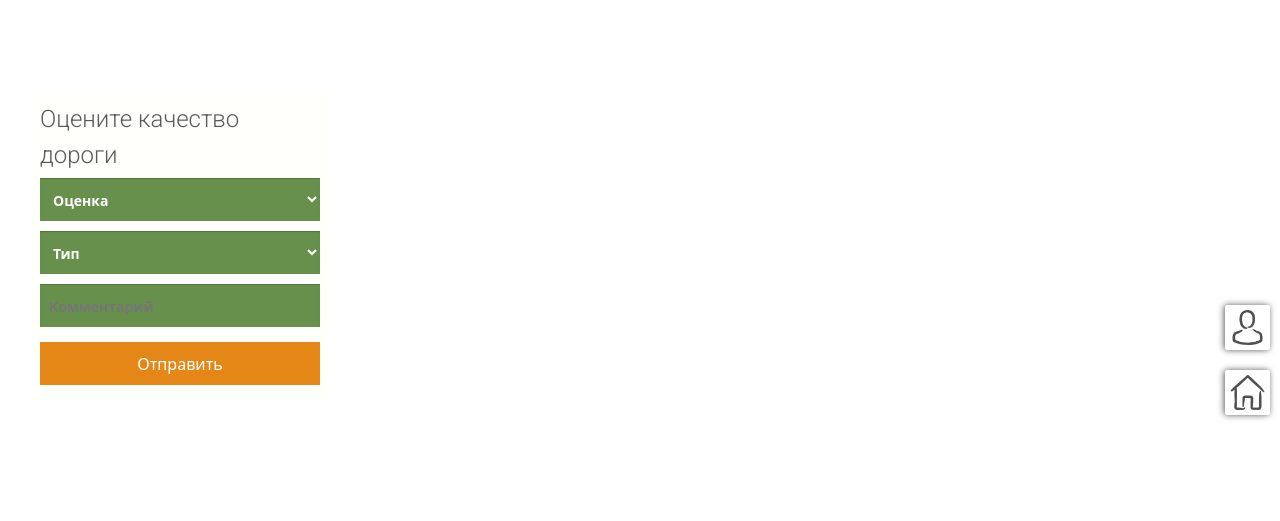
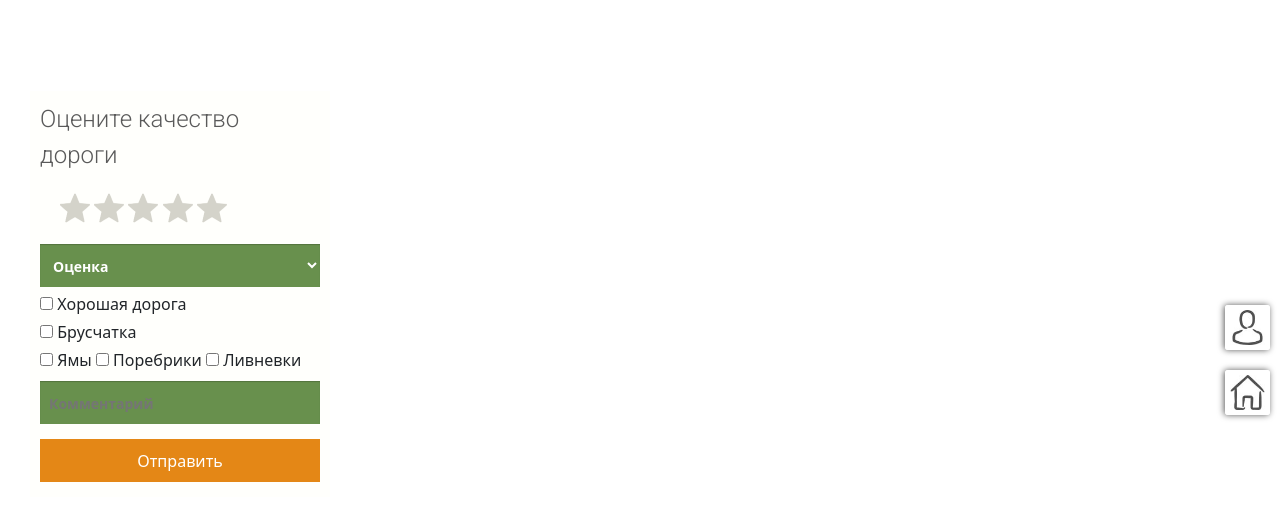
Before and after one commit to anna-makarova/streetline, a Django app: template templates/showroute.html in a window 1280 px wide. Shown: the part 24-545 px from the top of the page. Run offline with Django 3.2, Linux system fonts and the light colour scheme; a user stored in the database is signed in; tables that the repository leaves empty hold one stand-in row (values such as "Sample post"); the template is opened without the code that fills it: most values are stand-ins (such as "Sample title", 1, 10 or a date in 2020); parts of the project's set-up code (start-up, migrations or seed data) failed here and were passed over; some libraries are stand-ins or nearby versions.

Commit message:
Добавлен множественный выбор на форму и звездочки вместо цифр

```diff
--- a/templates/showroute.html
+++ b/templates/showroute.html
@@ -40,6 +40,20 @@
                                     {% csrf_token %}
                                     <div class="title">Оцените качество дороги</div>
                                     <div class="element-wrapper">
+                                        <div class="rating-result"  id="m">
+                                                <input type="radio" id="star1" name="stars" class="star-check">
+                                                <input type="radio" id="star2" name="stars" class="star-check">
+                                                <input type="radio" id="star3" name="stars" class="star-check">
+                                                <input type="radio" id="star4" name="stars" class="star-check">
+                                                <input type="radio" id="star5" name="stars" class="star-check">
+                                                <div class="m" >
+                                                  <label for="star1" class="str"></label>
+                                                  <label for="star2" class="str"></label>
+                                                  <label for="star3" class="str"></label>
+                                                  <label for="star4" class="str"></label>
+                                                  <label for="star5" class="str"></label>
+                                                </div>
+                                            </div>
                                         <select name="score" class="grade-element">
                                                     <option class="element-option" value="">Оценка</option>
                                                     <option class="element-option" value="1">1</option>
@@ -50,14 +64,38 @@
                                         </select>
                                     </div><!-- /.form-group -->
                                     <div class="element-wrapper">
-                                        <select name="type" class="grade-element">
-                                                    <option class="element-option" value="">Тип</option>
-                                                    <option class="element-option" value="0">Хорошая дорога</option>
-                                                    <option class="element-option" value="1">Брусчатка</option>
-                                                    <option class="element-option" value="2">Ямы</option>
-                                                    <option class="element-option" value="3">Поребрики</option>
-                                                    <option class="element-option" value="4">Ливневка</option>
-                                        </select>
+
+                                          <label>
+                                            <input type="checkbox" name="Хорошая дорога">
+                                            Хорошая дорога
+                                          </label>
+                                          <br>
+                                          <label>
+                                            <input type="checkbox" name="Брусчатка">
+                                            Брусчатка
+                                          </label>
+                                          <br>
+                                          <label>
+                                            <input type="checkbox" name="Ямы">
+                                            Ямы
+                                          </label>
+                                        <label>
+                                            <input type="checkbox" name="Поребрики">
+                                            Поребрики
+                                          </label>
+                                        <label>
+                                            <input type="checkbox" name="Ливневки">
+                                            Ливневки
+                                          </label>
+
+{#                                        <select name="type" class="grade-element">#}
+{#                                                    <option class="element-option" value="">Тип</option>#}
+{#                                                    <option class="element-option" value="0">Хорошая дорога</option>#}
+{#                                                    <option class="element-option" value="1">Брусчатка</option>#}
+{#                                                    <option class="element-option" value="2">Ямы</option>#}
+{#                                                    <option class="element-option" value="3">Поребрики</option>#}
+{#                                                    <option class="element-option" value="4">Ливневка</option>#}
+{#                                        </select>#}
                                     </div><!-- /.form-group -->
                                     <div class="element-wrapper">
                                         <input name="comment" type="text" class="grade-element" id="search-box-property-info" placeholder="Комментарий">
```
Also changed, not shown: route/views.py (+14 -0 lines), static/css/myowncss.css (+24 -1 lines), templates/login.html (+15 -0 lines), templates/main-map.html (+10 -9 lines), templates/register.html (+10 -1 lines).
